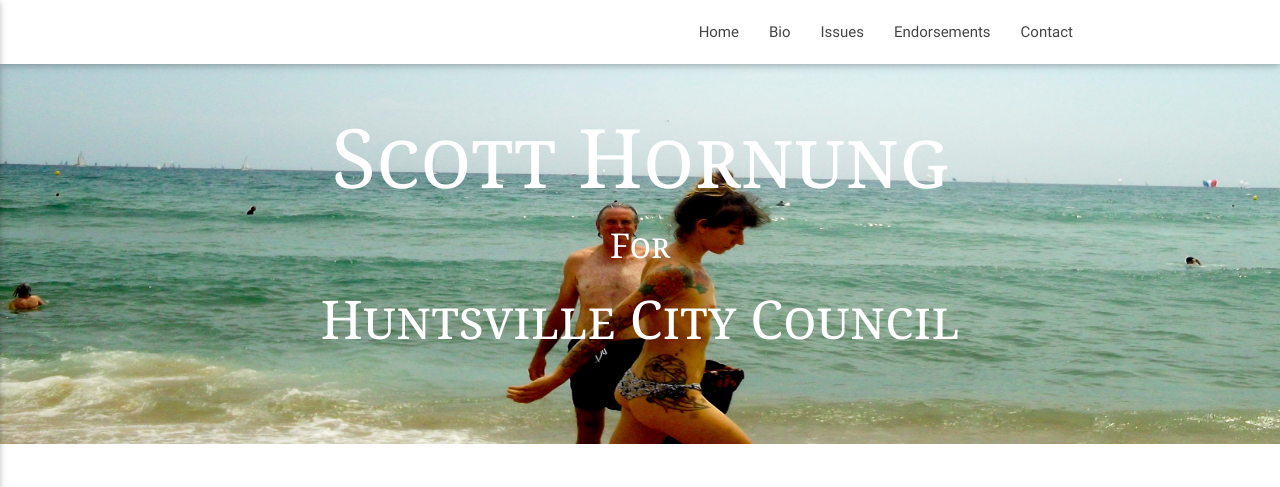
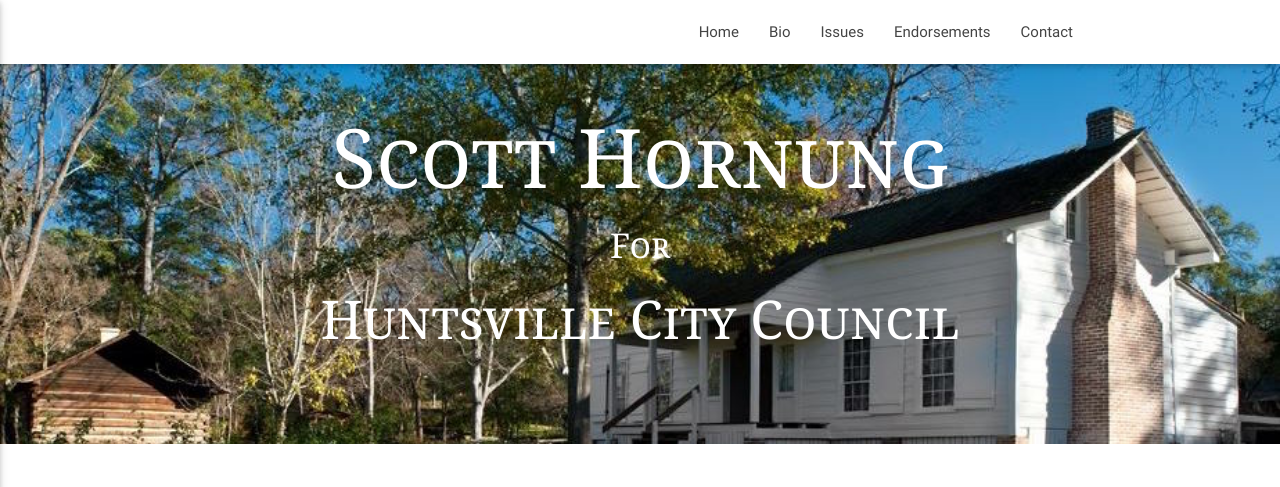
Before and after one commit to jameshornung/scottForCouncil, a PHP site: page / in a window 1280 px wide. Shown: the top 487 px of the page. Run offline with PHP 8.4, Linux system fonts and the light colour scheme; some libraries are stand-ins or nearby versions.

Commit message:
sam houston cabin for opening picture

```diff
--- a/css/style.css
+++ b/css/style.css
@@ -27,9 +27,7 @@ HOME PAGE
 IMAGES
 +++++++++++ */
 
-#boobies{
-  height: 400px;
-}
+
 
 #spainPhoto{
   width: 30%;
--- a/index.html
+++ b/index.html
@@ -51,7 +51,7 @@
 
       </div>
     </div>
-    <div class="parallax"><img src="images/boobies.jpeg" id="boobies"></div>
+    <div class="parallax"><img src="images/samHoustonCabin.jpg"></div>
   </div>
 
 
@@ -100,7 +100,7 @@
         </div>
       </div>
     </div>
-    <div class="parallax"><img src="http://www.roadarch.com/11/4/cafetexan.jpg" alt="Huntsville Town Square"></div>
+    <div class="parallax"><img src="http://walker.countynewstoday.com/wp-content/uploads/2015/08/Cube-Square.jpg" alt="Huntsville Town Square"></div>
   </div>
 
   <div class="container">
```
Also changed, not shown: images/samHoustonCabin.jpg (added).
